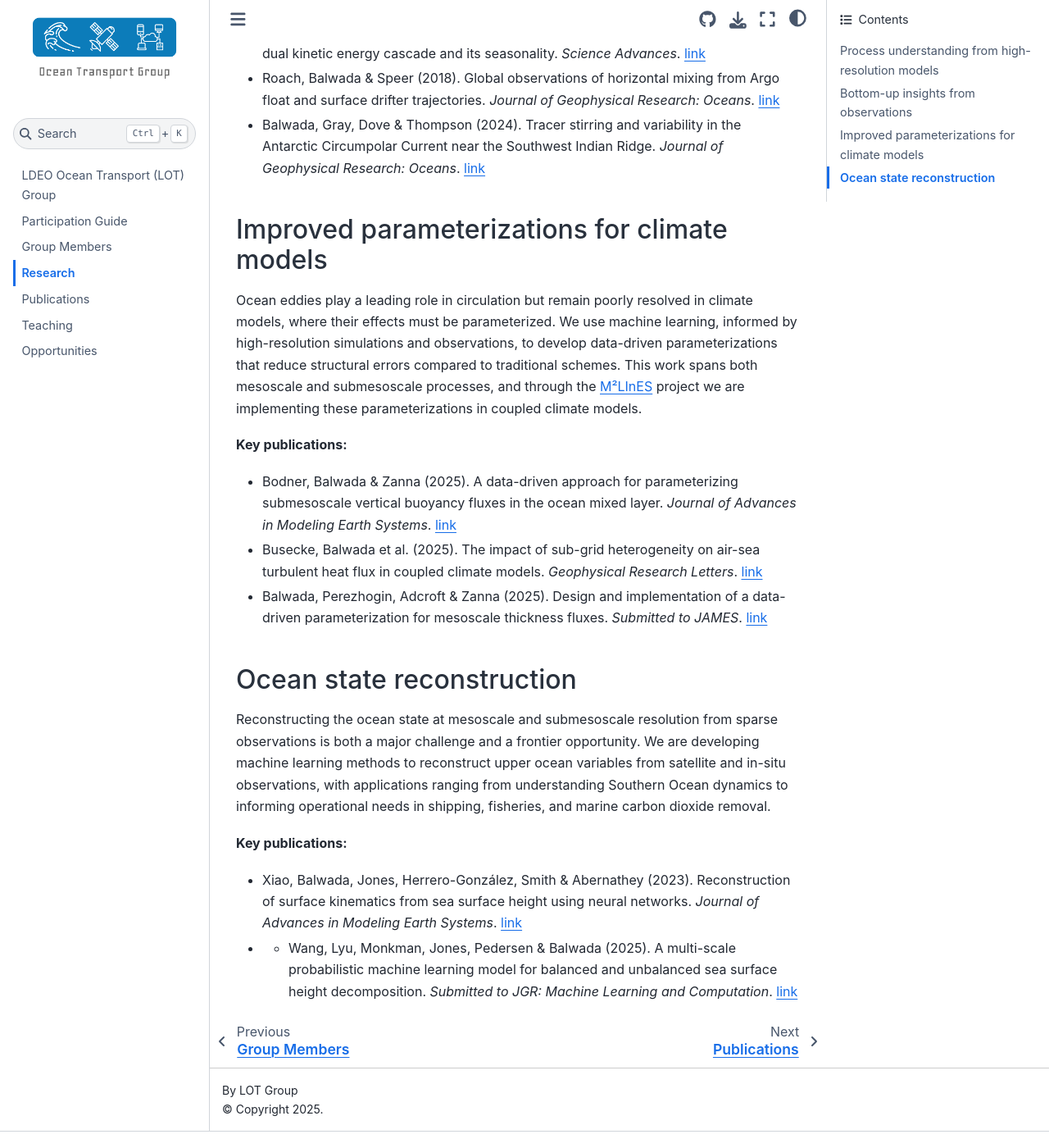
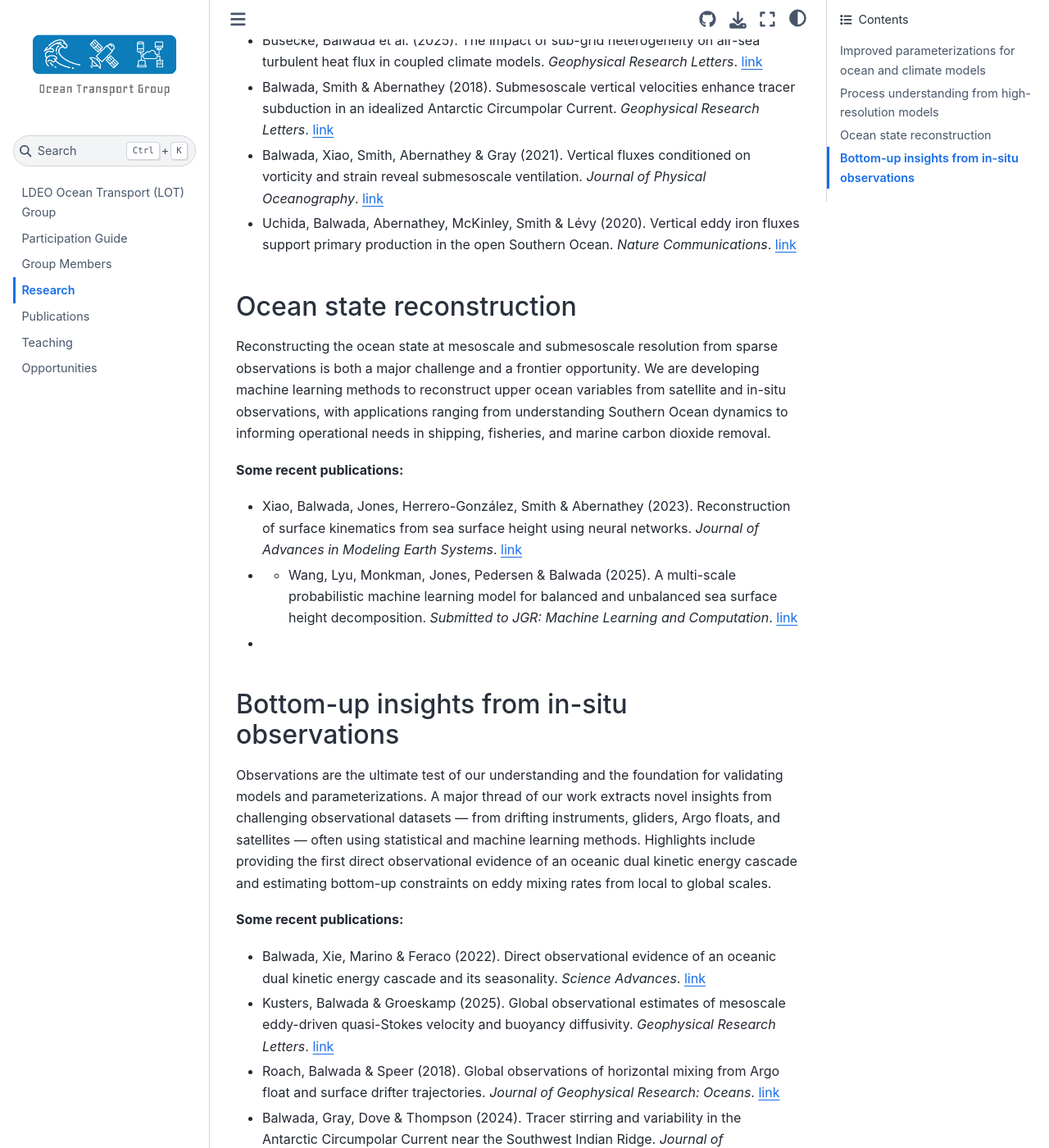
Before and after one commit to ocean-transport/ocean-transport.github.io, a Jupyter Book: the page built from research.md, in a window 1280 px wide and 1400 px high, scrolled down 1233 px. Shown: the whole window at 82% size. Built offline with Jupyter Book 1.0.4 settings and Sphinx 7.4.7 and the Sphinx Book theme 1.1.4, drawn with Linux system fonts in a browser that asks for light colours; some of the changed text lies outside the part shown.

Commit message:
changed some pubs around

```diff
--- a/research.md
+++ b/research.md
@@ -11,39 +11,41 @@
 
 For published work see [publications](./publications), or visit our [YouTube](https://www.youtube.com/user/dhruvsus/videos) and [Vimeo](https://vimeo.com/user12345586) channels for research videos.
 
+
+## Improved parameterizations for ocean and climate models
+
+Ocean eddies play a leading role in circulation but remain poorly resolved in climate models, where their effects must be parameterized. We use machine learning, informed by high-resolution simulations and observations, to develop data-driven parameterizations that reduce structural errors compared to traditional schemes. This work spans both mesoscale and submesoscale processes, and through the [M²LInES](https://m2lines.github.io/) project we are implementing these parameterizations in coupled climate models.
+
+**Some recent publications:**
+- Balwada, Perezhogin, Adcroft & Zanna (2025). Design and implementation of a data-driven parameterization for mesoscale thickness fluxes. *Submitted to JAMES*. [link](https://doi.org/10.22541/essoar.174835313.30541637/v1)
+- Zanna, Gregory, Perezhogin, ... Balwada et al. (2025). A framework for hybrid physics-AI coupled ocean models. *Submitted*. [link](https://arxiv.org/abs/2510.22676)
+- Bodner, Balwada & Zanna (2025). A data-driven approach for parameterizing submesoscale vertical buoyancy fluxes in the ocean mixed layer. *Journal of Advances in Modeling Earth Systems*. [link](https://doi.org/10.1029/2025MS004991)
+
+
 ## Process understanding from high-resolution models
 
 High-resolution ocean models that resolve mesoscale and submesoscale turbulence serve as powerful laboratories for understanding processes that remain unresolved in climate models. A central focus has been understanding ventilation in the Southern Ocean, where the exchange of heat, carbon, and nutrients between the surface and the ocean interior plays a disproportionate role in global climate. Our work has shown that submesoscale flows dramatically enhance tracer subduction, with ventilation rates being highly sensitive to multi-scale interactions.
 
-**Key publications:**
+**Some recent publications:**
+- Busecke, Balwada et al. (2025). The impact of sub-grid heterogeneity on air-sea turbulent heat flux in coupled climate models. *Geophysical Research Letters*. [link](https://doi.org/10.1029/2025GL114951)
 - Balwada, Smith & Abernathey (2018). Submesoscale vertical velocities enhance tracer subduction in an idealized Antarctic Circumpolar Current. *Geophysical Research Letters*. [link](https://doi.org/10.1029/2018GL079244)
 - Balwada, Xiao, Smith, Abernathey & Gray (2021). Vertical fluxes conditioned on vorticity and strain reveal submesoscale ventilation. *Journal of Physical Oceanography*. [link](https://doi.org/10.1175/JPO-D-21-0016.1)
 - Uchida, Balwada, Abernathey, McKinley, Smith & Lévy (2020). Vertical eddy iron fluxes support primary production in the open Southern Ocean. *Nature Communications*. [link](https://doi.org/10.1038/s41467-020-14955-0)
-
-
-## Bottom-up insights from observations
-
-Observations are the ultimate test of our understanding and the foundation for validating models and parameterizations. A major thread of our work extracts novel insights from challenging observational datasets — from drifting instruments, gliders, Argo floats, and satellites — often using statistical and machine learning methods. Highlights include providing the first direct observational evidence of an oceanic dual kinetic energy cascade and estimating bottom-up constraints on eddy mixing rates from local to global scales.
-
-**Key publications:**
-- Balwada, Xie, Marino & Feraco (2022). Direct observational evidence of an oceanic dual kinetic energy cascade and its seasonality. *Science Advances*. [link](https://doi.org/10.1126/sciadv.abq2566)
-- Roach, Balwada & Speer (2018). Global observations of horizontal mixing from Argo float and surface drifter trajectories. *Journal of Geophysical Research: Oceans*. [link](https://doi.org/10.1029/2018JC013750)
-- Balwada, Gray, Dove & Thompson (2024). Tracer stirring and variability in the Antarctic Circumpolar Current near the Southwest Indian Ridge. *Journal of Geophysical Research: Oceans*. [link](https://doi.org/10.1029/2023JC019811)
-
-
-## Improved parameterizations for climate models
-
-Ocean eddies play a leading role in circulation but remain poorly resolved in climate models, where their effects must be parameterized. We use machine learning, informed by high-resolution simulations and observations, to develop data-driven parameterizations that reduce structural errors compared to traditional schemes. This work spans both mesoscale and submesoscale processes, and through the [M²LInES](https://m2lines.github.io/) project we are implementing these parameterizations in coupled climate models.
-
-**Key publications:**
-- Bodner, Balwada & Zanna (2025). A data-driven approach for parameterizing submesoscale vertical buoyancy fluxes in the ocean mixed layer. *Journal of Advances in Modeling Earth Systems*. [link](https://doi.org/10.1029/2025MS004991)
-- Busecke, Balwada et al. (2025). The impact of sub-grid heterogeneity on air-sea turbulent heat flux in coupled climate models. *Geophysical Research Letters*. [link](https://doi.org/10.1029/2025GL114951)
-- Balwada, Perezhogin, Adcroft & Zanna (2025). Design and implementation of a data-driven parameterization for mesoscale thickness fluxes. *Submitted to JAMES*. [link](https://doi.org/10.22541/essoar.174835313.30541637/v1)
 
 ## Ocean state reconstruction
 
 Reconstructing the ocean state at mesoscale and submesoscale resolution from sparse observations is both a major challenge and a frontier opportunity. We are developing machine learning methods to reconstruct upper ocean variables from satellite and in-situ observations, with applications ranging from understanding Southern Ocean dynamics to informing operational needs in shipping, fisheries, and marine carbon dioxide removal.
 
-**Key publications:**
+**Some recent publications:**
 - Xiao, Balwada, Jones, Herrero-González, Smith & Abernathey (2023). Reconstruction of surface kinematics from sea surface height using neural networks. *Journal of Advances in Modeling Earth Systems*. [link](https://doi.org/10.1029/2023MS003709)
 - - Wang, Lyu, Monkman, Jones, Pedersen & Balwada (2025). A multi-scale probabilistic machine learning model for balanced and unbalanced sea surface height decomposition. *Submitted to JGR: Machine Learning and Computation*. [link](https://doi.org/10.22541/essoar.176579400.05696416/v1)
+-
+## Bottom-up insights from in-situ observations
+
+Observations are the ultimate test of our understanding and the foundation for validating models and parameterizations. A major thread of our work extracts novel insights from challenging observational datasets — from drifting instruments, gliders, Argo floats, and satellites — often using statistical and machine learning methods. Highlights include providing the first direct observational evidence of an oceanic dual kinetic energy cascade and estimating bottom-up constraints on eddy mixing rates from local to global scales.
+
+**Some recent publications:**
+- Balwada, Xie, Marino & Feraco (2022). Direct observational evidence of an oceanic dual kinetic energy cascade and its seasonality. *Science Advances*. [link](https://doi.org/10.1126/sciadv.abq2566)
+- Kusters, Balwada & Groeskamp (2025). Global observational estimates of mesoscale eddy-driven quasi-Stokes velocity and buoyancy diffusivity. *Geophysical Research Letters*. [link](https://doi.org/10.1029/2025GL115802)
+- Roach, Balwada & Speer (2018). Global observations of horizontal mixing from Argo float and surface drifter trajectories. *Journal of Geophysical Research: Oceans*. [link](https://doi.org/10.1029/2018JC013750)
+- Balwada, Gray, Dove & Thompson (2024). Tracer stirring and variability in the Antarctic Circumpolar Current near the Southwest Indian Ridge. *Journal of Geophysical Research: Oceans*. [link](https://doi.org/10.1029/2023JC019811)
```
